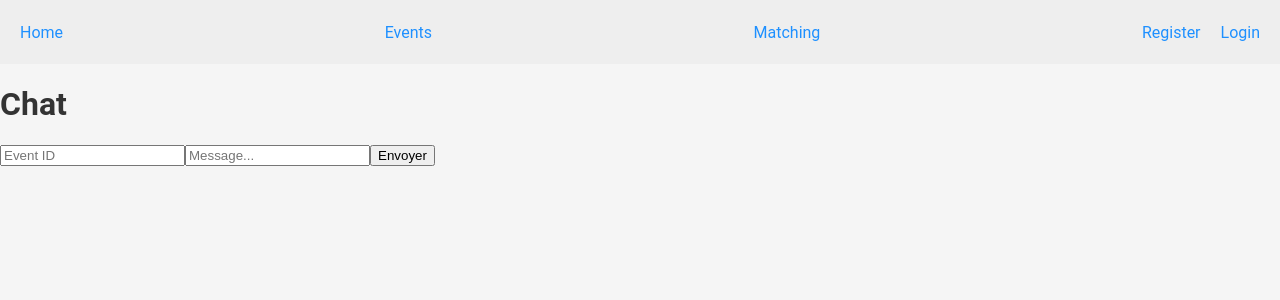
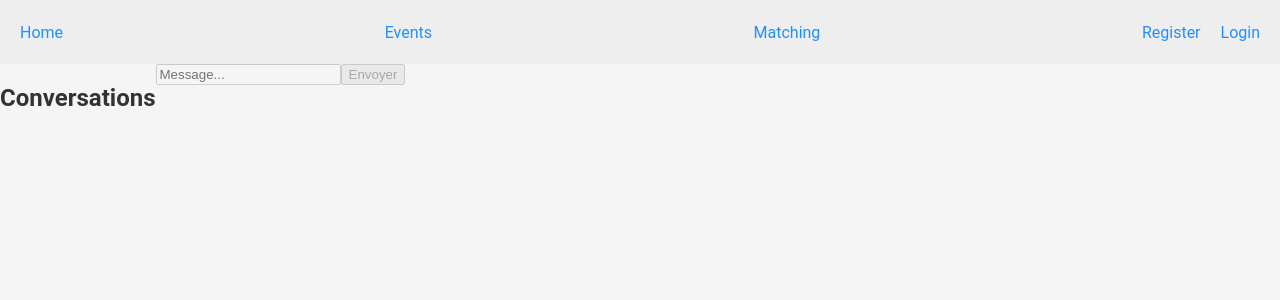
Before and after one commit to Leno-Renaud/social-network-react-fastify, a React (Vite) app in the folder frontend/: page /chat in a window 1280 px wide. Shown: the top 300 px of the page. Built offline with nearby package versions, Linux system fonts and the light colour scheme.

Commit message:
style chat

```diff
--- a/frontend/src/App.jsx
+++ b/frontend/src/App.jsx
@@ -4,7 +4,7 @@ import Home from './Pages/Home';
 import Register from './Components/Register/Register';
 import Login from './Components/Login/Login';
 import SearchEvents from './Components/SearchEvents/SearchEvents';
-import Chat from "./Pages/Chat";
+import Chat from "./Pages/Chat/Chat";
 import Matching from './Components/Matching/Matching';
 
 import './global.scss'
--- a/frontend/src/Components/Chat/ChatWindow.jsx
+++ b/frontend/src/Components/Chat/ChatWindow/ChatWindow.jsx
@@ -1,9 +1,9 @@
 export default function ChatWindow({ messages }) {
   return (
     <div>
-      {messages.map((msg) => (
+      {(messages || []).map((msg) => (
         <div key={msg.id}>
-          <b>{msg.sender_id}</b> : {msg.content}
+          <b>{msg.sender || msg.sender_id || "inconnu"}</b> : {msg.content}
         </div>
       ))}
     </div>
--- /dev/null
+++ b/frontend/src/Components/Chat/Conversations/Conversations.jsx
@@ -0,0 +1,25 @@
+export default function Conversations({
+  conversations,
+  selectedConversationId,
+  onSelectConversation,
+}) {
+  return (
+    <div>
+      <h2>Conversations</h2>
+      {(conversations || []).map((conv) => (
+        <button
+          key={conv.event_id}
+          type="button"
+          onClick={() => onSelectConversation?.(conv.event_id)}
+          style={{
+            display: "block",
+            marginBottom: "8px",
+            fontWeight: selectedConversationId === conv.event_id ? "bold" : "normal",
+          }}
+        >
+          {conv.event_name || `Event ${conv.event_id}`}
+        </button>
+      ))}
+    </div>
+  );
+}
--- a/frontend/src/Components/Chat/MessageInput.jsx
+++ /dev/null
@@ -1,34 +0,0 @@
-import { useState } from "react";
-import { getConversationMessages, sendMessage } from "../../Api/message.api";
-
-export default function MessageInput({ setMessages }) {
-  const [eventId, setEventId] = useState("");
-  const [text, setText] = useState("");
-
-  const handleSendMessage = async () => {
-    if (!eventId || !text.trim()) return;
-
-    await sendMessage(eventId, text);
-
-    const data = await getConversationMessages(eventId);
-    setMessages(Array.isArray(data) ? data : []);
-
-    setText("");
-  };
-
-  return (
-    <div>
-      <input
-        value={eventId}
-        onChange={(e) => setEventId(e.target.value)}
-        placeholder="Event ID"
-      />
-      <input
-        value={text}
-        onChange={(e) => setText(e.target.value)}
-        placeholder="Message..."
-      />
-      <button onClick={handleSendMessage}>Envoyer</button>
-    </div>
-  );
-}
--- /dev/null
+++ b/frontend/src/Components/Chat/MessageInput/MessageInput.jsx
@@ -0,0 +1,31 @@
+import { useState } from "react";
+import { getConversationMessages, sendMessage } from "../../../Api/message.api";
+
+export default function MessageInput({ setMessages, selectedConversationId }) {
+  const [text, setText] = useState("");
+
+  const handleSendMessage = async () => {
+    if (!selectedConversationId || !text.trim()) return;
+
+    await sendMessage(selectedConversationId, text);
+
+    const data = await getConversationMessages(selectedConversationId);
+    setMessages(Array.isArray(data) ? data : []);
+
+    setText("");
+  };
+
+  return (
+    <div>
+      <input
+        value={text}
+        onChange={(e) => setText(e.target.value)}
+        disabled={!selectedConversationId}
+        placeholder="Message..."
+      />
+      <button onClick={handleSendMessage} disabled={!selectedConversationId}>
+        Envoyer
+      </button>
+    </div>
+  );
+}
--- a/frontend/src/Pages/Chat.jsx
+++ /dev/null
@@ -1,43 +0,0 @@
-import { useContext, useEffect, useState } from "react";
-import ChatWindow from "../Components/Chat/ChatWindow";
-import MessageInput from "../Components/Chat/MessageInput";
-import { AuthContext } from "../Context/AuthContext";
-import { getConversations, getConversationMessages } from "../Api/message.api";
-
-export default function Chat() {
-  const [messages, setMessages] = useState([]);
-  const { user } = useContext(AuthContext);
-  const username = user?.username;
-
-  useEffect(() => {
-    if (!username) return;
-    async function loadChatData() {
-      //montre toutes les conversations comme liste d'objets
-      const conversations = await getConversations();
-      alert(JSON.stringify(conversations));
-
-      //demande à l'utilisateur de choisir une conversation (par id)
-      const inputConversationId = window.prompt("id conv ?");
-      if (!inputConversationId) return;
-
-      //charge les messages de la conversation choisie
-      const conversationMessages = await getConversationMessages(inputConversationId);
-      setMessages(Array.isArray(conversationMessages) ? conversationMessages : []);
-      alert(JSON.stringify(conversationMessages));
-    }
-
-    loadChatData();
-  }, [username]);
-
-  return (
-    <div>
-      <h1>Chat</h1>
-
-      <ChatWindow messages={messages} />
-
-      <MessageInput
-        setMessages={setMessages}
-      />
-    </div>
-  );
-}
--- /dev/null
+++ b/frontend/src/Pages/Chat/Chat.jsx
@@ -0,0 +1,76 @@
+import { useContext, useEffect, useState } from "react";
+import ChatWindow from "../../Components/Chat/ChatWindow/ChatWindow";
+import MessageInput from "../../Components/Chat/MessageInput/MessageInput";
+import { AuthContext } from "../../Context/AuthContext";
+import { getConversations, getConversationMessages } from "../../Api/message.api";
+import Conversations from "../../Components/Chat/Conversations/Conversations";
+
+import styles from './Chat.module.scss'
+
+
+export default function Chat() {
+  const [messages, setMessages] = useState([]);
+  const [conversations, setConversations] = useState([]);
+  const [selectedConversationId, setSelectedConversationId] = useState(null);
+  const { user } = useContext(AuthContext);
+  const username = user?.username;
+
+  useEffect(() => {
+    if (!username) return;
+
+    async function loadChatData() {
+      try {
+        const fetchedConversations = await getConversations();
+        const safeConversations = Array.isArray(fetchedConversations) ? fetchedConversations : [];
+
+        setConversations(safeConversations);
+
+        // Ouvre automatiquement la première conversation disponible.
+        if (safeConversations.length > 0) {
+          setSelectedConversationId(safeConversations[0].event_id);
+        }
+      } catch (error) {
+        console.error("Erreur lors du chargement des conversations:", error);
+        setConversations([]);
+      }
+    }
+
+    loadChatData();
+  }, [username]);
+
+  useEffect(() => {
+    if (!username || !selectedConversationId) {
+      setMessages([]);
+      return;
+    }
+
+    async function loadConversationMessages() {
+      try {
+        const conversationMessages = await getConversationMessages(selectedConversationId);
+        setMessages(Array.isArray(conversationMessages) ? conversationMessages : []);
+      } catch (error) {
+        console.error("Erreur lors du chargement des messages:", error);
+        setMessages([]);
+      }
+    }
+
+    loadConversationMessages();
+  }, [username, selectedConversationId]);
+
+  return (
+    <div className={styles.chat}>
+      <Conversations
+        conversations={conversations}
+        selectedConversationId={selectedConversationId}
+        onSelectConversation={setSelectedConversationId}
+      />
+      <div>
+        <ChatWindow messages={messages} />
+        <MessageInput
+          setMessages={setMessages}
+          selectedConversationId={selectedConversationId}
+        />
+      </div>
+    </div>
+  );
+}
--- /dev/null
+++ b/frontend/src/Pages/Chat/Chat.module.scss
@@ -0,0 +1,4 @@
+.chat{
+    display: flex;
+    height: 100%;
+}
```
Also changed, not shown: 1 other file (tests, documents, lock files or other folders).
